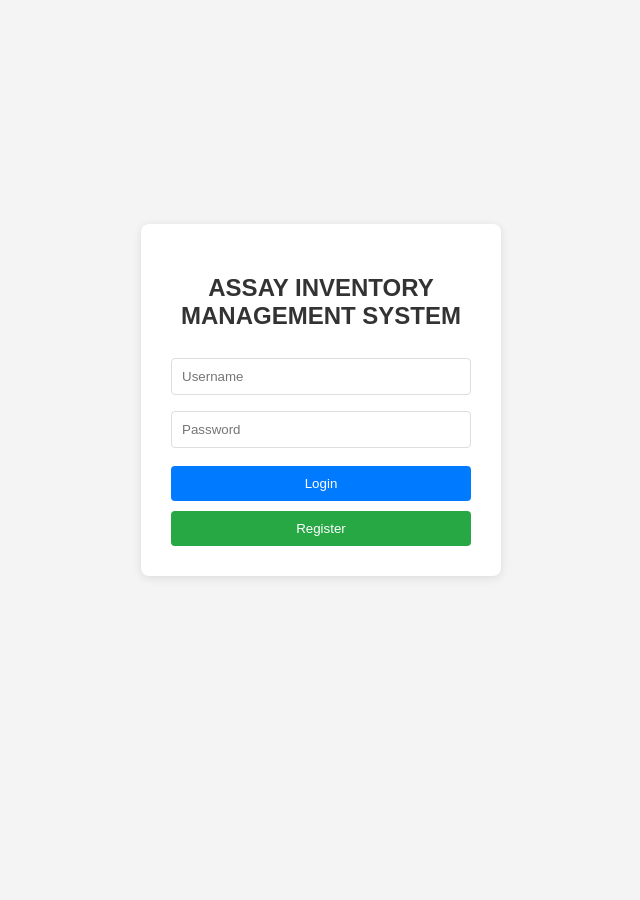
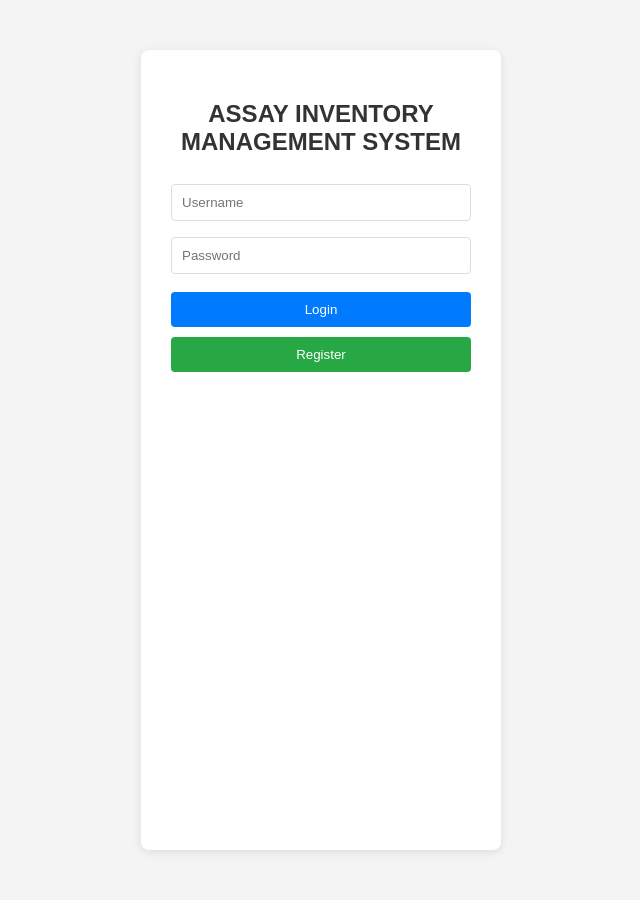
Before and after one commit to samuelcaligner/assay-inventory-management-system, a Flask app: page / in a window 1280 px wide. Shown: the whole page, without its empty margins (319-959 px from the left). Before the commit the page ends 578 px from the top, so only its background shows below. Run offline with Flask 3, Linux system fonts and the light colour scheme.

Commit message:
Update index.html

```diff
--- a/templates/index.html
+++ b/templates/index.html
@@ -3,7 +3,7 @@
 </head>
 <title>ASSAY INVENTORY MANAGEMENT SYSTEM - Login</title>
 <style>
-body { font-family: Arial; background: #f4f4f4; display: flex; justify-content: center; align-items: center; height: 100vh; margin: 0; }
+body { font-family: Arial; background: #f4f4f4; display: flex; justify-content: center; align-items: flex start; min-height: 100vh; padding: 50px 0; margin: 0; overflow-y: auto; }
 .box { background: white; padding: 30px; border-radius: 8px; box-shadow: 0 2px 10px rgba(0,0,0,0.1); width: 300px; }
 h2 { text-align: center; color: #333; }
 input { width: 100%; padding: 10px; margin: 8px 0; border: 1px solid #ddd; border-radius: 4px; box-sizing: border-box; }
```
